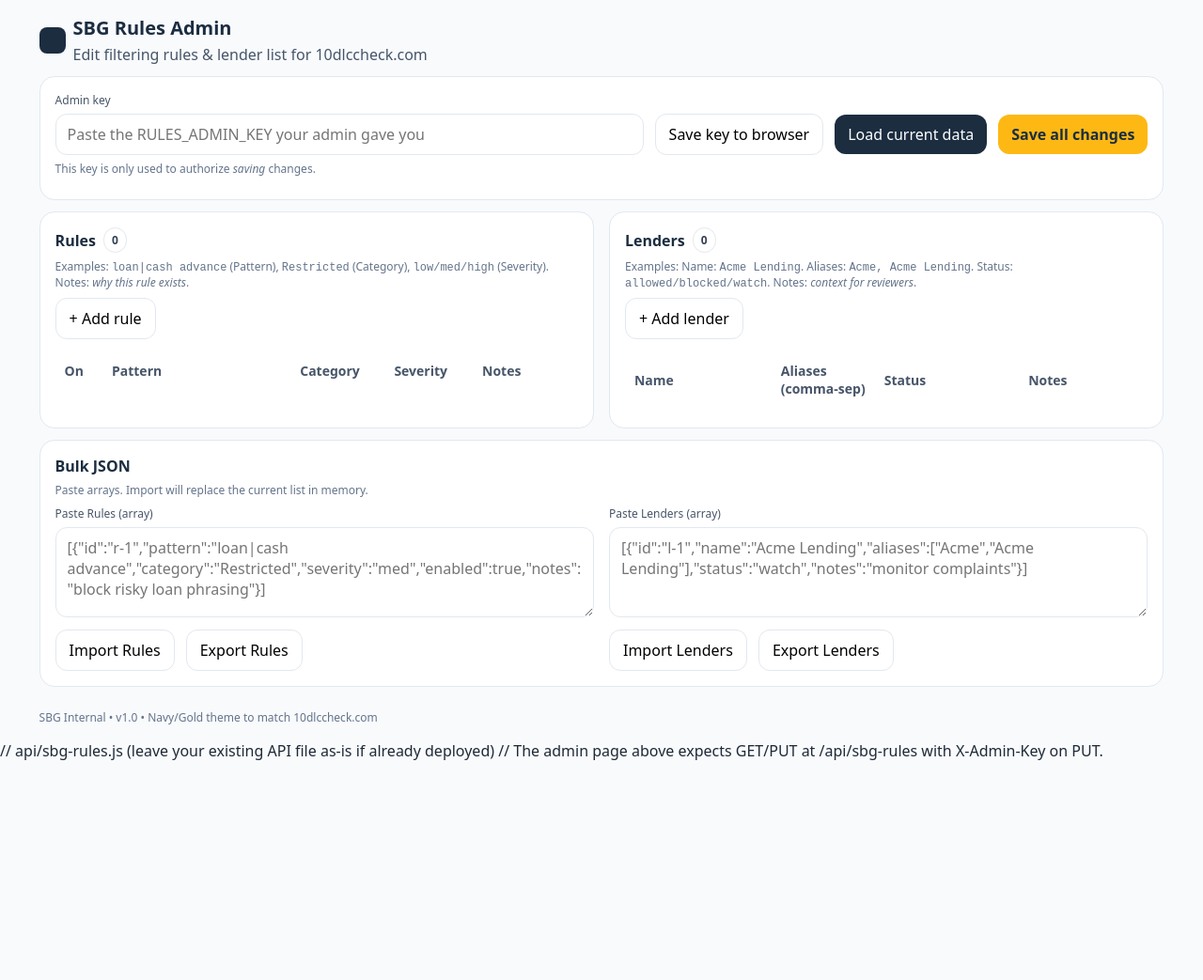
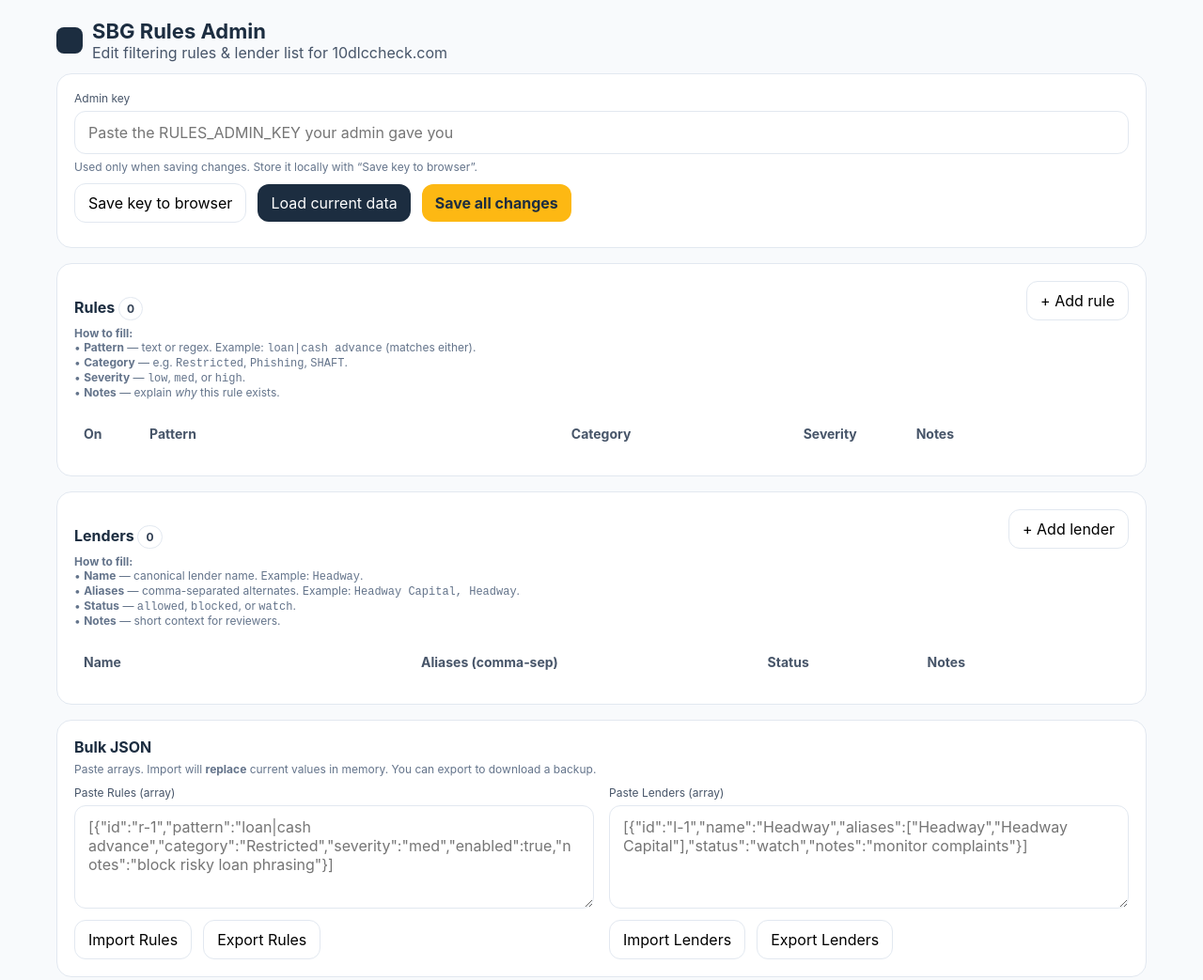
Before and after one commit to I4petranelle/10dlccheck, a website: page admin/admin-rules.html in a window 1280 px wide. Shown: the top 1043 px of the page at 94% size. Before the commit the page ends 810 px from the top, so only its background shows below. Drawn offline with Linux system fonts and the light colour scheme.

Commit message:
Update admin UI (stacked layout, wider inputs, clearer instructions)

```diff
--- a/admin/admin-rules.html
+++ b/admin/admin-rules.html
@@ -12,83 +12,89 @@
   <meta name="viewport" content="width=device-width, initial-scale=1" />
   <title>SBG Rules Admin • 10DLC Checker</title>
   <style>
-    :root{ --navy:#1C2D40; --gold:#FDB813; --bg:#F8FAFC; --border:#E2E8F0; --text:#1F2937; }
+    :root{ --brand:#1C2D40; --accent:#FDB813; --bg:#F8FAFC; --border:#E2E8F0; --text:#1F2937; }
     *{box-sizing:border-box}
-    body{margin:0; font-family:system-ui,-apple-system,Segoe UI,Roboto,Inter,Arial,sans-serif; background:var(--bg); color:var(--text)}
-    .wrap{width:min(1400px, 96vw); margin:0 auto; padding:16px}
-    .card{background:#fff; border:1px solid var(--border); border-radius:16px; padding:16px}
-    .title{display:flex; align-items:center; gap:8px; font-weight:700; font-size:20px; color:var(--navy)}
-    .subtitle{color:#475569; margin-top:4px}
+    body{margin:0; font-family:Inter,system-ui,-apple-system,Segoe UI,Roboto,Arial,sans-serif; background:var(--bg); color:var(--text)}
+    .wrap{width:min(1200px, 96vw); margin:0 auto; padding:20px}
+    .card{background:#fff; border:1px solid var(--border); border-radius:16px; padding:18px}
+    .h1{display:flex; align-items:center; gap:10px; font-weight:750; font-size:22px; color:var(--brand)}
+    .h2{font-weight:650; font-size:16px; color:var(--brand)}
+    .muted{color:#475569}
     .row{display:flex; gap:12px; align-items:center; flex-wrap:wrap}
     input, textarea, select, button{font:inherit}
-    input, textarea{width:100%; padding:10px 12px; border:1px solid var(--border); border-radius:12px}
-    textarea{min-height:96px}
+    input, textarea{width:100%; padding:12px 14px; border:1px solid var(--border); border-radius:12px}
+    textarea{min-height:110px}
     label{font-size:12px; color:#475569; display:block; margin-bottom:6px}
     .help{font-size:12px; color:#64748B; margin-top:6px}
     .pill{display:inline-flex; align-items:center; padding:4px 8px; border-radius:999px; border:1px solid var(--border); background:#fff; font-size:12px; color:#334155}
     .btn{border:none; border-radius:12px; padding:10px 14px; cursor:pointer}
-    .btn-primary{background:var(--navy); color:#fff}
+    .btn-primary{background:var(--brand); color:#fff}
     .btn-primary:hover{opacity:.95}
     .btn-ghost{background:#fff; border:1px solid var(--border)}
-    .btn-gold{background:var(--gold); color:#1C2D40; font-weight:700}
-    .grid{display:grid; gap:16px}
-    @media(min-width:900px){.grid-2{grid-template-columns:1fr 1fr}}
-    table{width:100%; border-collapse:separate; border-spacing:0 8px}
-    th,td{text-align:left; font-size:14px; padding:8px 10px}
+    .btn-accent{background:var(--accent); color:#1C2D40; font-weight:700}
+    table{width:100%; border-collapse:separate; border-spacing:0 10px}
+    th,td{text-align:left; font-size:14px; padding:8px 10px; vertical-align:top}
     thead th{color:#475569}
     tbody tr{background:#fff; border:1px solid var(--border)}
     tbody tr td:first-child{border-top-left-radius:12px; border-bottom-left-radius:12px}
     tbody tr td:last-child{border-top-right-radius:12px; border-bottom-right-radius:12px}
     .err{outline:2px solid #fca5a5}
     .foot{font-size:12px; color:#64748B; margin-top:24px}
-    .header{display:flex; align-items:center; justify-content:space-between; margin-bottom:12px}
-    .brand{display:flex; align-items:center; gap:8px}
-    .logo{width:28px; height:28px; background:var(--navy); border-radius:8px}
+    .brand{display:flex; align-items:center; gap:10px}
+    .logo{width:28px; height:28px; background:var(--brand); border-radius:8px}
+    .section{margin-top:16px}
   </style>
 </head>
 <body>
   <div class="wrap">
-    <div class="header">
-      <div class="brand">
+    <div class="brand" style="margin-bottom:12px">
       <div class="logo"></div>
       <div>
-          <div class="title">SBG Rules Admin</div>
-          <div class="subtitle">Edit filtering rules & lender list for 10dlccheck.com</div>
-        </div>
+        <div class="h1">SBG Rules Admin</div>
+        <div class="muted">Edit filtering rules & lender list for 10dlccheck.com</div>
       </div>
     </div>
 
-    <div class="card" style="margin-bottom:12px">
+    <!-- Controls / Key -->
+    <div class="card">
       <div class="row">
-        <div style="flex:1; min-width:260px">
+        <div style="flex:1; min-width:320px">
           <label>Admin key</label>
           <input id="adminKey" placeholder="Paste the RULES_ADMIN_KEY your admin gave you" />
-          <div class="help">This key is only used to authorize <em>saving</em> changes.</div>
+          <div class="help">Used only when saving changes. Store it locally with “Save key to browser”.</div>
         </div>
+      </div>
+      <div class="row" style="margin-top:10px">
         <button class="btn btn-ghost" onclick="saveKey()">Save key to browser</button>
         <button class="btn btn-primary" onclick="loadAll()">Load current data</button>
-        <button class="btn btn-gold" onclick="saveAll()">Save all changes</button>
+        <button class="btn btn-accent" onclick="saveAll()">Save all changes</button>
       </div>
       <div id="status" style="margin-top:8px; font-size:12px; color:#334155"></div>
     </div>
 
-    <div class="grid grid-2">
-      <div class="card">
-        <div class="title" style="font-size:16px">Rules <span class="pill" id="rulesCount">0</span></div>
-        <div class="help">Examples: <code>loan|cash advance</code> (Pattern), <code>Restricted</code> (Category), <code>low/med/high</code> (Severity). Notes: <em>why this rule exists</em>.</div>
-        <div class="row" style="margin-top:8px">
+    <!-- Rules (stacked section) -->
+    <div class="card section">
+      <div class="row" style="justify-content:space-between; align-items:flex-end">
+        <div class="h2">Rules <span class="pill" id="rulesCount">0</span></div>
         <button class="btn btn-ghost" onclick="addRule()">+ Add rule</button>
       </div>
-        <div style="overflow:auto; margin-top:8px">
+      <div class="help" style="margin-top:6px">
+        <b>How to fill:</b> <br/>
+        • <b>Pattern</b> — text or regex. Example: <code>loan|cash advance</code> (matches either).<br/>
+        • <b>Category</b> — e.g. <code>Restricted</code>, <code>Phishing</code>, <code>SHAFT</code>.<br/>
+        • <b>Severity</b> — <code>low</code>, <code>med</code>, or <code>high</code>.<br/>
+        • <b>Notes</b> — explain <em>why</em> this rule exists.
+      </div>
+      <div style="overflow:auto; margin-top:10px">
         <table>
           <thead>
             <tr>
-                <th style="width:60px">On</th>
-                <th style="width:36%">Pattern</th>
-                <th style="width:18%">Category</th>
-                <th style="width:110px">Severity</th>
+              <th style="width:70px">On</th>
+              <th style="width:40%">Pattern</th>
+              <th style="width:22%">Category</th>
+              <th style="width:120px">Severity</th>
               <th>Notes</th>
-                <th style="width:80px"></th>
+              <th style="width:90px"></th>
             </tr>
           </thead>
           <tbody id="rulesBody"></tbody>
@@ -96,34 +102,41 @@
       </div>
     </div>
 
-      <div class="card">
-        <div class="title" style="font-size:16px">Lenders <span class="pill" id="lendersCount">0</span></div>
-        <div class="help">Examples: Name: <code>Acme Lending</code>. Aliases: <code>Acme, Acme Lending</code>. Status: <code>allowed/blocked/watch</code>. Notes: <em>context for reviewers</em>.</div>
-        <div class="row" style="margin-top:8px">
+    <!-- Lenders (stacked section) -->
+    <div class="card section">
+      <div class="row" style="justify-content:space-between; align-items:flex-end">
+        <div class="h2">Lenders <span class="pill" id="lendersCount">0</span></div>
         <button class="btn btn-ghost" onclick="addLender()">+ Add lender</button>
       </div>
-        <div style="overflow:auto; margin-top:8px">
+      <div class="help" style="margin-top:6px">
+        <b>How to fill:</b> <br/>
+        • <b>Name</b> — canonical lender name. Example: <code>Headway</code>.<br/>
+        • <b>Aliases</b> — comma-separated alternates. Example: <code>Headway Capital, Headway</code>.<br/>
+        • <b>Status</b> — <code>allowed</code>, <code>blocked</code>, or <code>watch</code>.<br/>
+        • <b>Notes</b> — short context for reviewers.
+      </div>
+      <div style="overflow:auto; margin-top:10px">
         <table>
           <thead>
             <tr>
-                <th style="width:28%">Name</th>
+              <th style="width:32%">Name</th>
               <th>Aliases (comma‑sep)</th>
-                <th style="width:160px">Status</th>
+              <th style="width:170px">Status</th>
               <th>Notes</th>
-                <th style="width:80px"></th>
+              <th style="width:90px"></th>
             </tr>
           </thead>
           <tbody id="lendersBody"></tbody>
         </table>
       </div>
     </div>
-    </div>
 
-    <div class="card" style="margin-top:12px">
-      <div class="title" style="font-size:16px">Bulk JSON</div>
-      <div class="help">Paste arrays. Import will replace the current list in memory.</div>
-      <div class="grid grid-2" style="margin-top:8px">
-        <div>
+    <!-- Bulk JSON -->
+    <div class="card section">
+      <div class="h2">Bulk JSON</div>
+      <div class="help">Paste arrays. Import will <b>replace</b> current values in memory. You can export to download a backup.</div>
+      <div class="row" style="gap:16px; margin-top:10px; flex-wrap:wrap">
+        <div style="flex:1; min-width:420px">
           <label>Paste Rules (array)</label>
           <textarea id="bulkRules" placeholder='[{"id":"r-1","pattern":"loan|cash advance","category":"Restricted","severity":"med","enabled":true,"notes":"block risky loan phrasing"}]'></textarea>
           <div class="row" style="margin-top:8px">
@@ -131,9 +144,9 @@
             <button class="btn btn-ghost" onclick="downloadJSON('rules.json', state.rules)">Export Rules</button>
           </div>
         </div>
-        <div>
+        <div style="flex:1; min-width:420px">
           <label>Paste Lenders (array)</label>
-          <textarea id="bulkLenders" placeholder='[{"id":"l-1","name":"Acme Lending","aliases":["Acme","Acme Lending"],"status":"watch","notes":"monitor complaints"}]'></textarea>
+          <textarea id="bulkLenders" placeholder='[{"id":"l-1","name":"Headway","aliases":["Headway","Headway Capital"],"status":"watch","notes":"monitor complaints"}]'></textarea>
           <div class="row" style="margin-top:8px">
             <button class="btn btn-ghost" onclick="tryImport('lenders')">Import Lenders</button>
             <button class="btn btn-ghost" onclick="downloadJSON('lenders.json', state.lenders)">Export Lenders</button>
@@ -142,7 +155,7 @@
       </div>
     </div>
 
-    <div class="foot">SBG Internal • v1.0 • Navy/Gold theme to match 10dlccheck.com</div>
+    <div class="foot">SBG Internal • v1.0</div>
   </div>
 
 <script>
@@ -181,7 +194,7 @@
       const tr = document.createElement('tr');
       const bad = validateRule(r).length>0; if(bad) tr.classList.add('err');
       tr.innerHTML = `
-        <td><input type="checkbox" ${r.enabled?'checked':''} data-k="enabled" title="Enable/disable this rule"></td>
+        <td><input type="checkbox" ${r.enabled?'checked':''} data-k="enabled" title="Enable/disable"></td>
         <td><input placeholder="e.g. loan|cash advance" value="${(r.pattern||'').replaceAll('"','&quot;')}" data-k="pattern"></td>
         <td><input placeholder="e.g. Restricted, Phishing, SHAFT" value="${(r.category||'').replaceAll('"','&quot;')}" data-k="category"></td>
         <td>
@@ -191,7 +204,7 @@
             <option ${r.severity==='high'?'selected':''}>high</option>
           </select>
         </td>
-        <td><input placeholder="e.g. block risky lender phrasing" value="${(r.notes||'').replaceAll('"','&quot;')}" data-k="notes"></td>
+        <td><input placeholder="Why this rule exists" value="${(r.notes||'').replaceAll('"','&quot;')}" data-k="notes"></td>
         <td><button class="btn btn-ghost" data-del>Delete</button></td>`;
       tr.querySelectorAll('input,select').forEach(inp=>{
         inp.addEventListener('change',()=>{
@@ -210,8 +223,8 @@
       const tr = document.createElement('tr');
       const bad = validateLender(l).length>0; if(bad) tr.classList.add('err');
       tr.innerHTML = `
-        <td><input placeholder="e.g. Acme Lending" value="${(l.name||'').replaceAll('"','&quot;')}" data-k="name"></td>
-        <td><input placeholder="e.g. Acme, Acme Lending" value="${(l.aliases||[]).join(', ').replaceAll('"','&quot;')}" data-k="aliases"></td>
+        <td><input placeholder="e.g. Headway" value="${(l.name||'').replaceAll('"','&quot;')}" data-k="name"></td>
+        <td><input placeholder="e.g. Headway Capital, Headway" value="${(l.aliases||[]).join(', ').replaceAll('"','&quot;')}" data-k="aliases"></td>
         <td>
           <select data-k="status" title="allowed / blocked / watch">
             <option ${l.status==='allowed'?'selected':''}>allowed</option>
@@ -219,7 +232,7 @@
             <option ${l.status==='watch'?'selected':''}>watch</option>
           </select>
         </td>
-        <td><input placeholder="e.g. monitor complaints" value="${(l.notes||'').replaceAll('"','&quot;')}" data-k="notes"></td>
+        <td><input placeholder="Short context" value="${(l.notes||'').replaceAll('"','&quot;')}" data-k="notes"></td>
         <td><button class="btn btn-ghost" data-del>Delete</button></td>`;
       tr.querySelectorAll('input,select').forEach(inp=>{
         inp.addEventListener('change',()=>{
```
Lines whose indentation alone changed are shown as unchanged.
